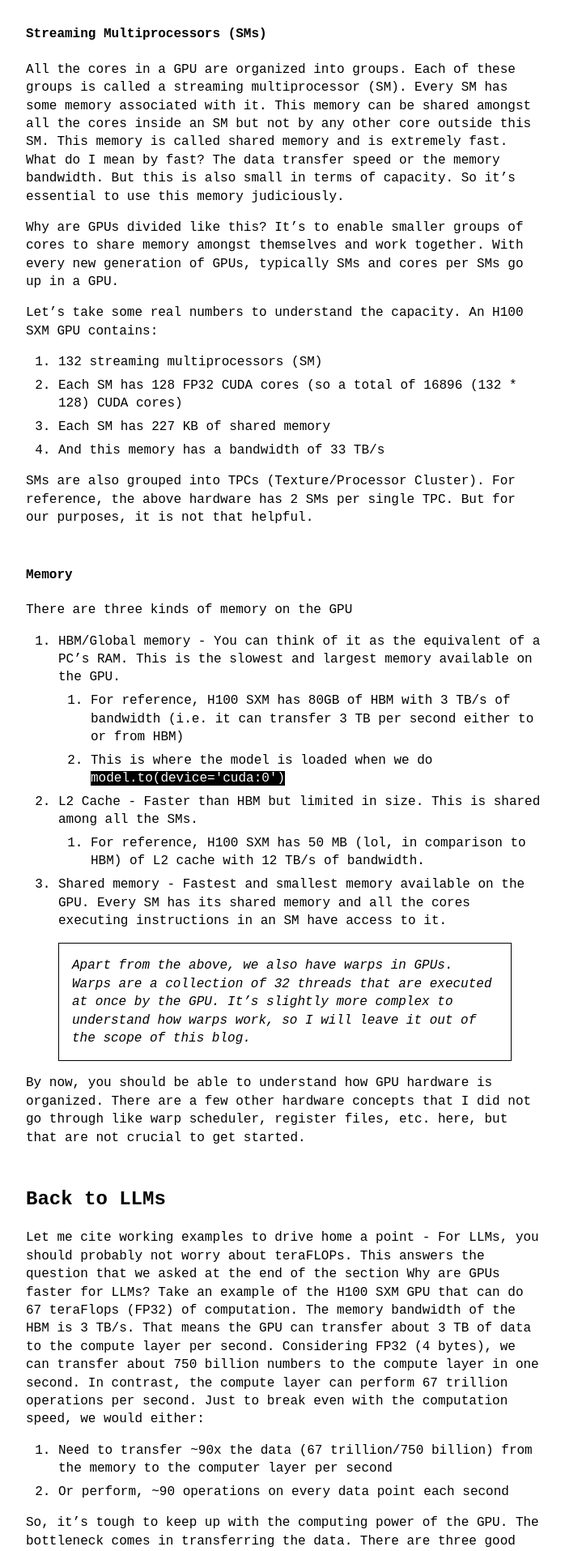
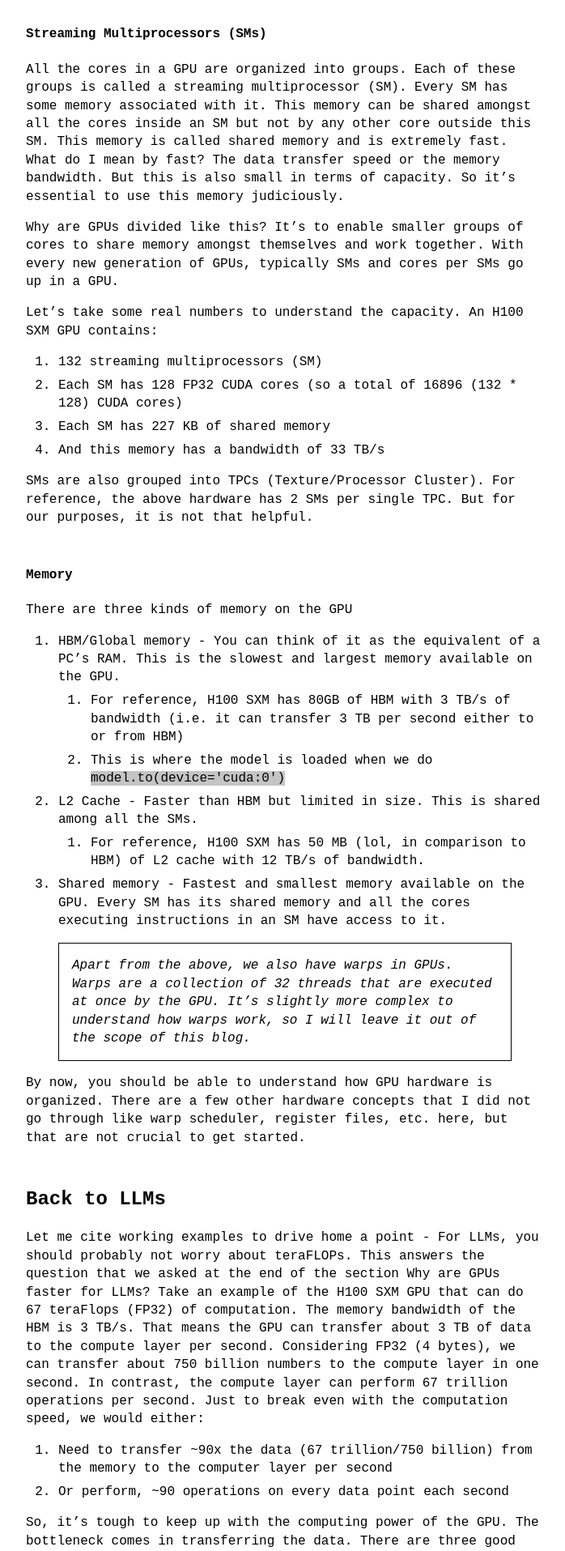
Before and after one commit to cmeraki/cmeraki.github.io, a Jekyll site: the page built from _posts/2024-05-25-gpu-part1.md, in a window 1280 px wide. Shown: the part 2599-4514 px from the top of the page at 81% size, without its empty margins (288-986 px from the left). Built offline with Jekyll 4.4.1, drawn with Linux system fonts in a browser that asks for light colours.

Commit message:
Updated the code block color

```diff
--- a/_sass/no-style-please.scss
+++ b/_sass/no-style-please.scss
@@ -68,17 +68,18 @@
 }
 
 code {
-  color: white;
-  background: black;
+    color: black;
+    background: #c4c4c4;
 }
 
 div.highlighter-rouge code {
-  display: block;
-  overflow-x: auto;
-  white-space: pre-wrap;
-  padding: 1rem;
+    display: block;
+    overflow-x: auto;
+    white-space: pre-wrap;
+    padding: 1rem;
+    background-color: #c4c4c4;
+    color: black;
 }
-
 blockquote {
   font-style: italic;
   border: thin solid black;
```
